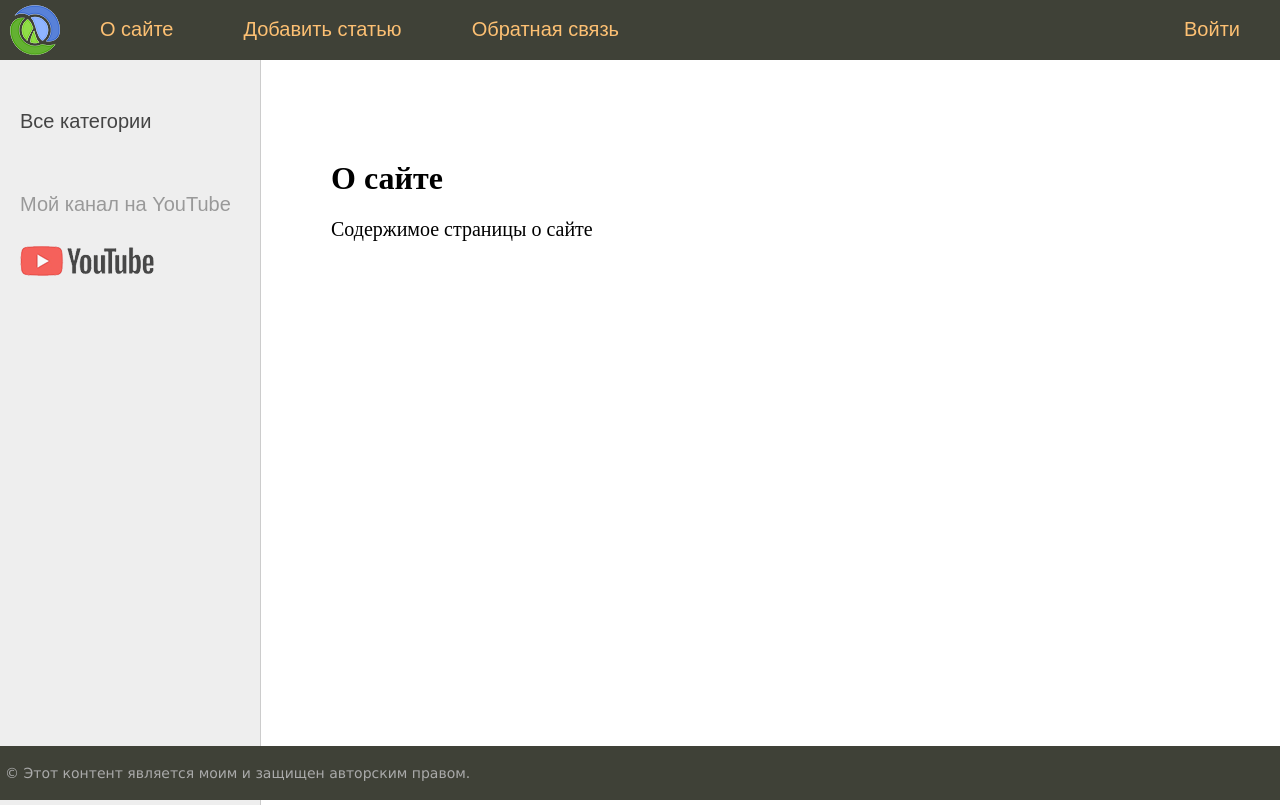
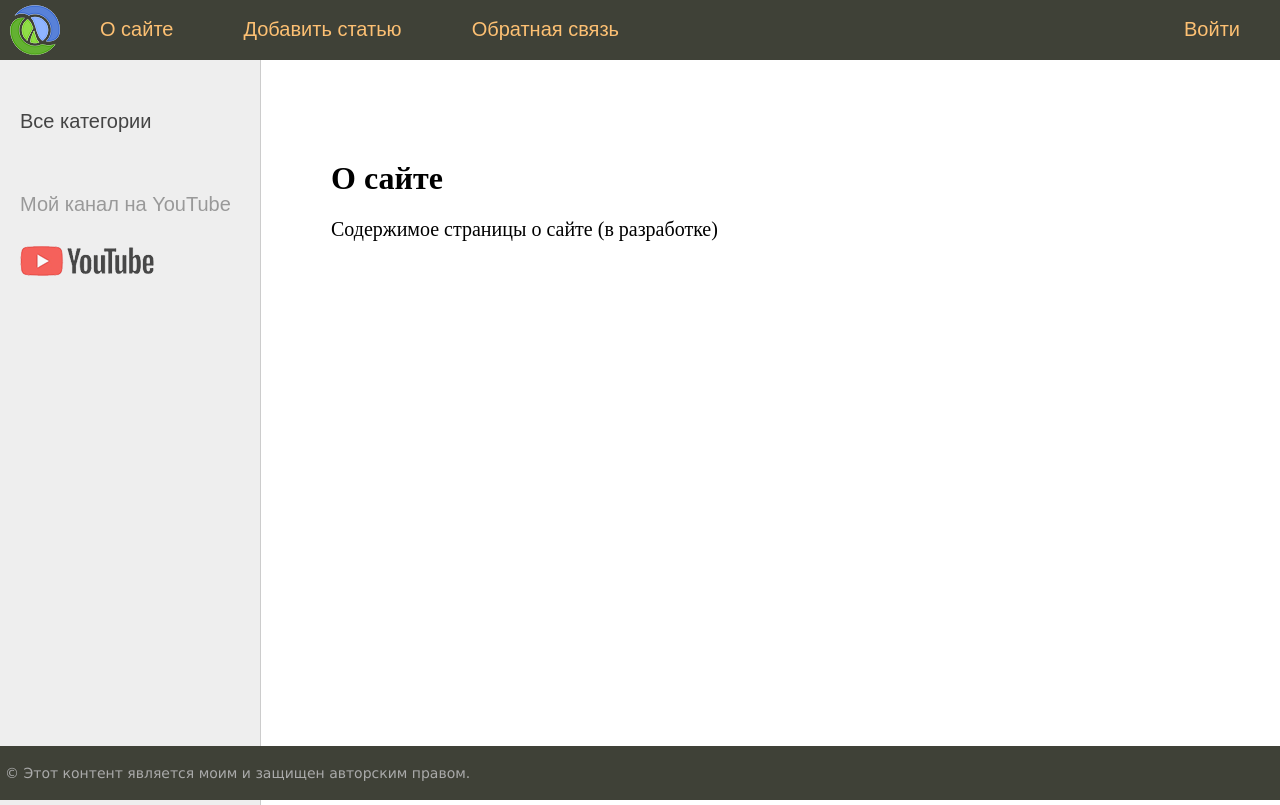
Before and after one commit to programmerFromSiberia/-famous_people, a Django app: page /about/ in a window 1280 px wide. Shown: the top 805 px of the page. Run offline with Django 4.2, Linux system fonts and the light colour scheme; data that the repository does not hold is empty.

Commit message:
добавили в разработке
1

```diff
--- a/django/djsite/coolsite/women/templates/women/about.html
+++ b/django/djsite/coolsite/women/templates/women/about.html
@@ -2,5 +2,5 @@
 
 {% block content %}
 <h1> {{ title }}</h1>
-<p>Содержимое страницы о сайте</p>
+<p>Содержимое страницы о сайте (в разработке)</p>
 {% endblock content %}
```
